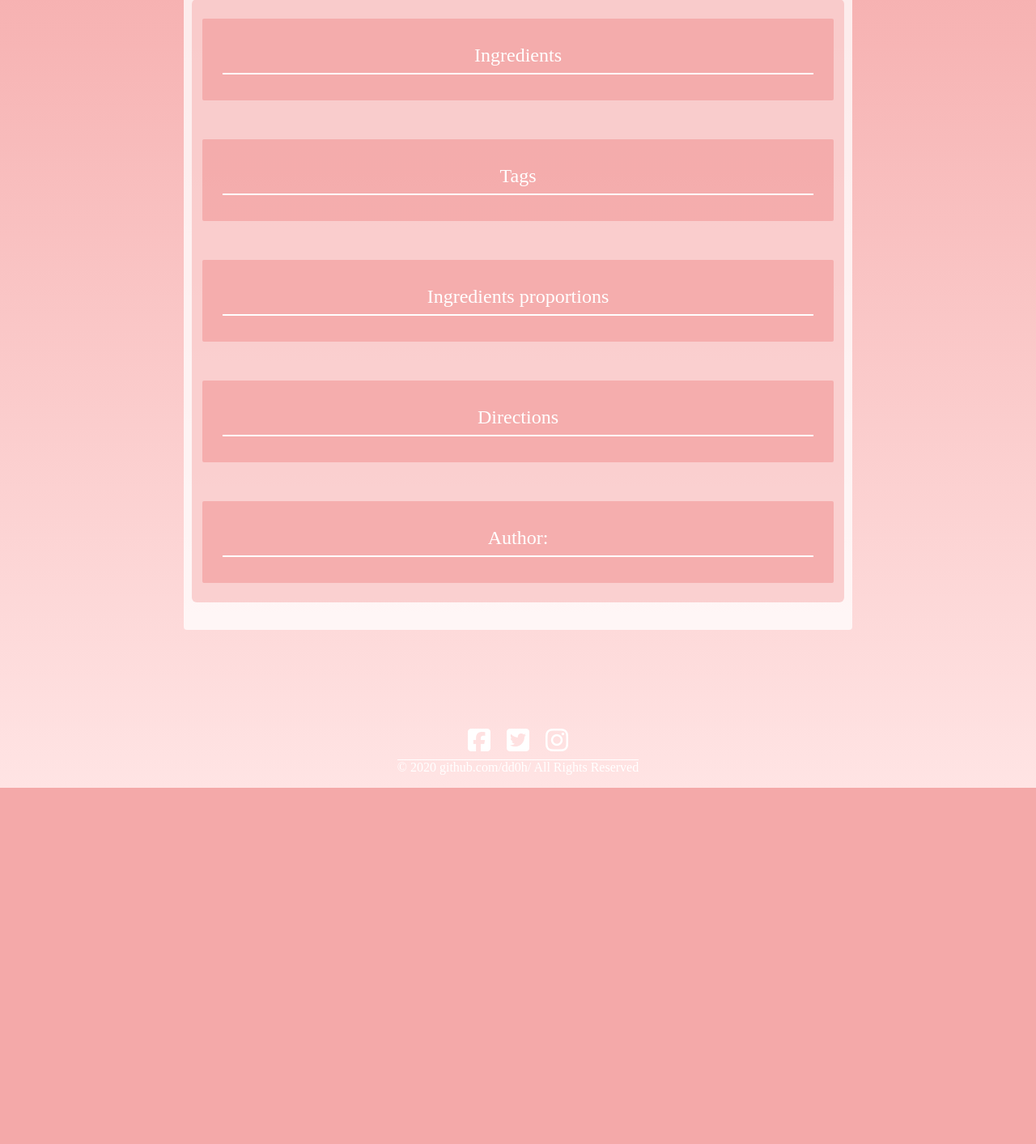
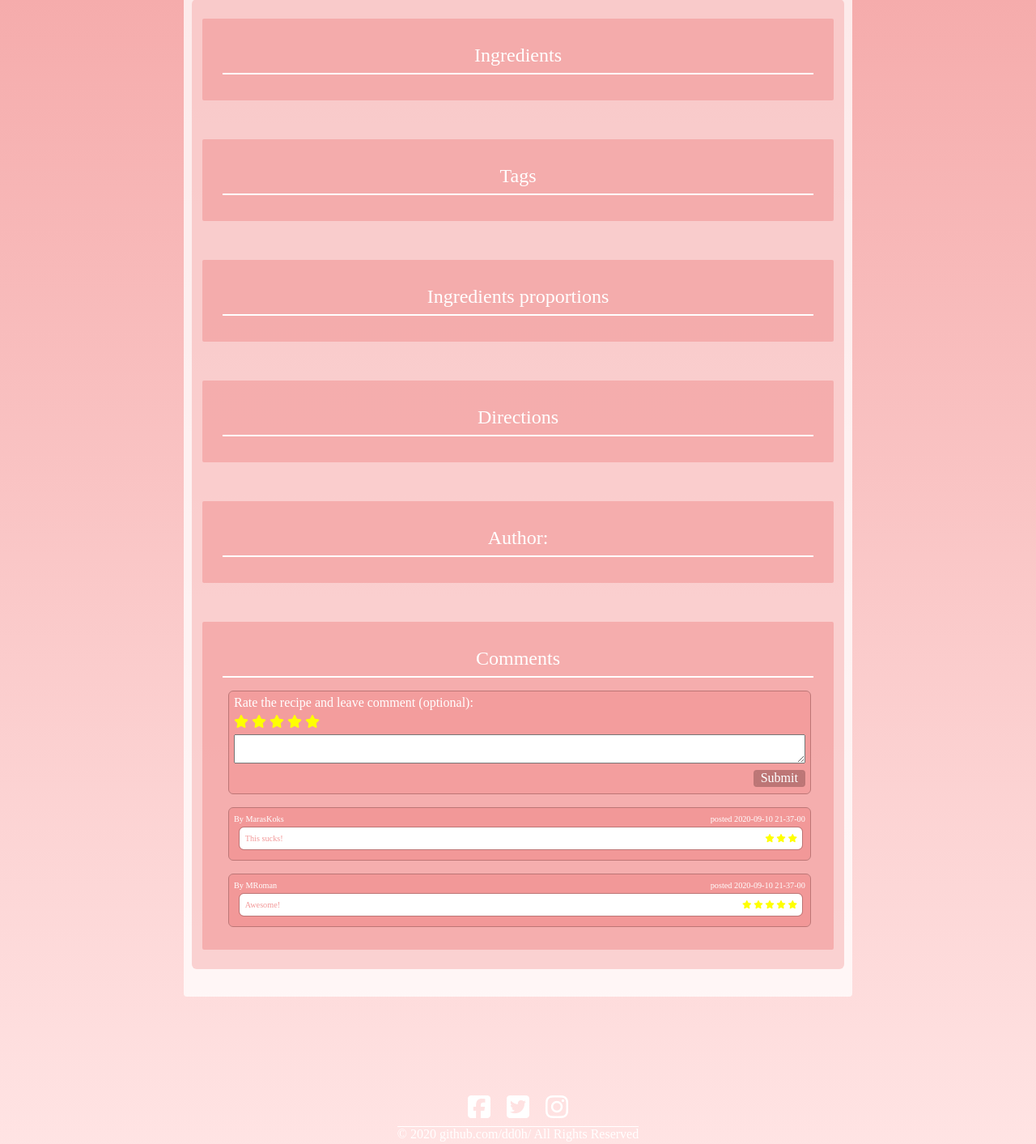
Before and after one commit to dd0h/PerfectMeal, a PHP site: page /public/views/view_recipe.php in a window 1280 px wide. Shown: the part 509-1922 px from the top of the page at 81% size. Before the commit the page ends 1482 px from the top, so only its background shows below. Run offline with PHP 8.4, Linux system fonts and the light colour scheme; a stand-in replaces the project's code that opens the database connection; some libraries are stand-ins or nearby versions.

Commit message:
Fundamentals of rating system

```diff
--- a/index.php
+++ b/index.php
@@ -20,6 +20,8 @@ Router::route('addRecipe', 'RecipeController', 'addRecipe', 'POST');
 Router::route('viewRecipe', 'RecipeController', 'viewRecipe', 'GET');
 Router::route('searchRecipe', 'RecipeController', 'getRecipes', 'GET');
 
+Router::route('viewRecipe', 'RatingController', 'rateRecipe', 'POST');
+
 
 
 AuthenticationGuard::protect(["addRecipe"]);
--- a/public/css/view_recipe_styles.css
+++ b/public/css/view_recipe_styles.css
@@ -67,7 +67,7 @@ body{
     padding-bottom: 1vh;
 }
 
-.ingredients, .tags, .recipe, .directions, .author{
+.ingredients, .tags, .recipe, .directions, .author, .comments{
     text-align: center;
     font: normal normal normal 1em Montserrat;
     background: rgba(242,152,152, 0.6) 0% 0% no-repeat padding-box;
@@ -112,3 +112,95 @@ a{
     color: #FFFFFF;
     text-decoration: none;
 }
+
+.comments{
+
+}
+
+.rate{
+    text-align: left;
+    background: rgba(242,152,152, 0.7) 0% 0% no-repeat padding-box;
+    border: 1px solid #BD7676;
+    border-radius: 6px;
+
+    font: normal normal normal 2vh/1vw Montserrat;
+    color: #FFFFFF;
+
+    padding: 1vh 0.5vw 1vh 0.5vw;
+    margin: 2vh 0.2vw 0.5vh 0.5vw;
+
+}
+
+.rate > form{
+    display: flex;
+    flex-direction: column;
+    justify-content: left;
+}
+
+.rate > form > .stars{
+    margin: 1vh 0 1vh 0;
+    color: yellow;
+}
+
+.rate > form > button{
+    background: #BD7676 0% 0% no-repeat padding-box;
+    border: 3px solid #BD7676;
+
+    font: normal normal normal 2vh/1vw Montserrat;
+    color: white;
+
+    margin-top: 1vh;
+    border-radius: 4px;
+    margin-left: auto;
+}
+
+.comment{
+    text-align: left;
+    background: rgba(242,152,152, 1) 0% 0% no-repeat padding-box;
+    border: 1px solid #BD7676;
+    border-radius: 6px;
+
+    font: normal normal normal 0.8vw Montserrat;
+    color: #FFFFFF;
+
+    padding: 1vh 0.5vw 1vh 0.5vw;
+    margin: 2vh 0.2vw 0.5vh 0.5vw;
+}
+
+.comment-info{
+    display: flex;
+    flex-direction: row;
+}
+
+.comment-author{
+}
+
+.comment-date{
+    margin-left: auto;
+}
+
+.comment-content{
+    display: flex;
+    flex-direction: row;
+}
+
+.comment-text{
+}
+
+.comment-content > .stars{
+    margin-left: auto;
+    color: yellow;
+}
+
+.comment-content{
+    text-align: left;
+    background: #FFFFFF 0% 0% no-repeat padding-box;
+    border: 1px solid #BD7676;
+    border-radius: 6px;
+
+    font: normal normal normal 0.8vw Montserrat;
+    color: #F29898;
+
+    padding: 1vh 0.5vw 1vh 0.5vw;
+    margin: 0.5vh 0.2vw 0.5vh 0.5vw;
+}
--- a/public/views/view_recipe.php
+++ b/public/views/view_recipe.php
@@ -1,5 +1,5 @@
 <!DOCTYPE html>
-<head>
+<head xmlns="http://www.w3.org/1999/html">
     <link rel="stylesheet" type="text/css" href="public/css/view_recipe_styles.css">
     <link rel="stylesheet" type="text/css" href="public/css/footer_styles.css">
     <link rel="stylesheet" type="text/css" href="public/css/upper_bar_styles.css">
@@ -53,6 +53,53 @@
                             echo $messages['author'];
                         } ?></p>
                     </div>
+                    <div class="comments">
+                        <p>Comments</p>
+                        <div class="rate">
+                            Rate the recipe and leave comment (optional):
+                            <form action="viewRecipe" method="POST">
+                                <div class="stars">
+                                    <i class="fas fa-star"></i>
+                                    <i class="fas fa-star"></i>
+                                    <i class="fas fa-star"></i>
+                                    <i class="fas fa-star"></i>
+                                    <i class="fas fa-star"></i>
+                                </div>
+                                <textarea name="comment"/></textarea>
+                                <button name="add-my-recipe" type="submit">Submit</button>
+                            </form>
+                        </div>
+                        <div class="comment">
+                            <div class="comment-info">
+                                <div class="comment-author">By MarasKoks</div>
+                                <div class="comment-date">posted 2020-09-10 21-37-00</div>
+                            </div>
+                            <div class="comment-content">
+                                <div class="comment-text">This sucks!</div>
+                                <div class="stars">
+                                    <i class="fas fa-star"></i>
+                                    <i class="fas fa-star"></i>
+                                    <i class="fas fa-star"></i>
+                                </div>
+                            </div>
+                        </div>
+                        <div class="comment">
+                            <div class="comment-info">
+                                <div class="comment-author">By MRoman</div>
+                                <div class="comment-date">posted 2020-09-10 21-37-00</div>
+                            </div>
+                            <div class="comment-content">
+                                <div class="comment-text">Awesome!</div>
+                                <div class="stars">
+                                    <i class="fas fa-star"></i>
+                                    <i class="fas fa-star"></i>
+                                    <i class="fas fa-star"></i>
+                                    <i class="fas fa-star"></i>
+                                    <i class="fas fa-star"></i>
+                                </div>
+                            </div>
+                        </div>
+                    </div>
                 </div>
             </div>
         </div>
--- a/src/controllers/RecipeController.php
+++ b/src/controllers/RecipeController.php
@@ -63,6 +63,8 @@ class RecipeController extends AppController {
 
         $author_id = $recipe->getUserId();
         $this->message['author'] = $this->userRepository->getUserById($author_id)->getUsername();
+
+        //TODO add ratings to view
 
         return $this->render('view_recipe', ['messages' => $this->message]);
     }
--- a/src/routing/Routing.php
+++ b/src/routing/Routing.php
@@ -3,6 +3,7 @@
 require_once 'src/controllers/DefaultController.php';
 require_once 'src/controllers/SecurityController.php';
 require_once 'src/controllers/RecipeController.php';
+require_once 'src/controllers/RatingController.php';
 require_once 'src/AuthenticationGuard.php';
 require_once 'src/routing/Route.php';
 require_once 'src/routing/RouteCollection.php';
```
Also changed, not shown: src/controllers/RatingController.php (added, +24 -0 lines). Lines whose indentation alone changed are shown as unchanged.
